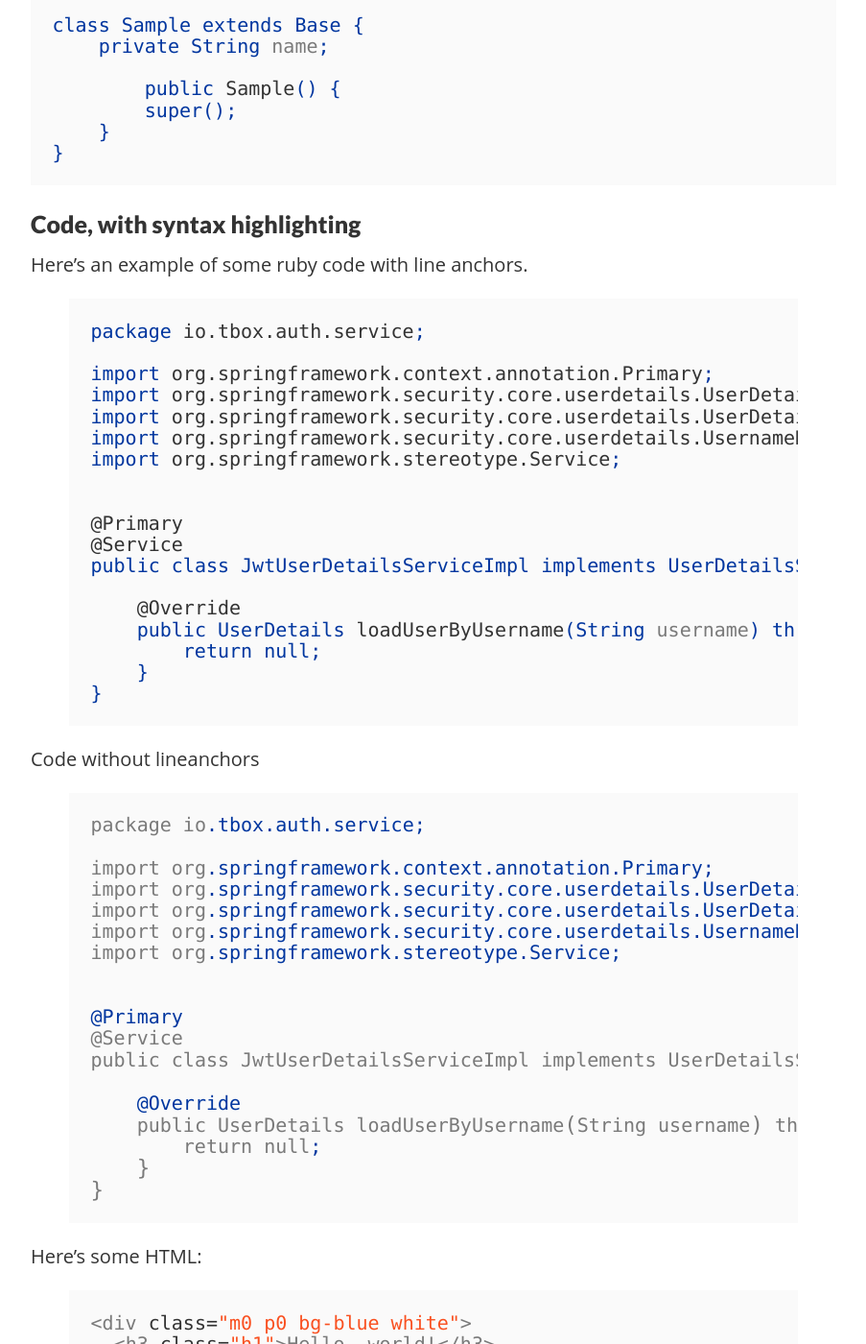
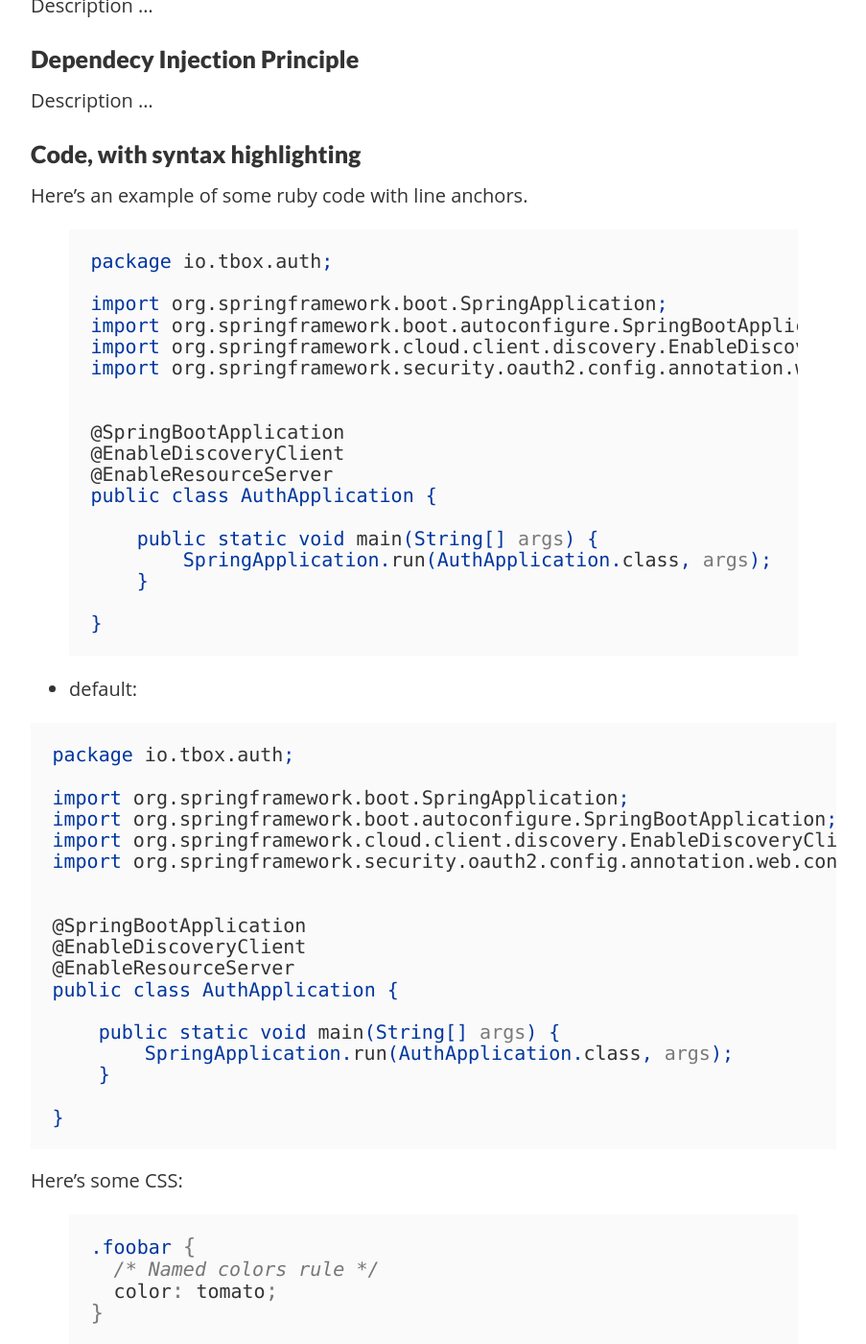
Before and after one commit to sexualanimal/jedicode.co, a Jekyll site: the page built from _posts/2018-10-24-easy-solid.md, in a window 1280 px wide and 1400 px high, scrolled down 1995 px. Shown: the whole window at 96% size, without its empty margins (188-1091 px from the left). Built offline with Jekyll 4.4.1, drawn with Linux system fonts in a browser that asks for light colours; some of the changed text lies outside the part shown.

Commit message:
Two types of code.

````diff
--- a/_posts/2018-10-24-easy-solid.md
+++ b/_posts/2018-10-24-easy-solid.md
@@ -38,66 +38,103 @@ categories: java base
 
 Создавая наследников одного и тогоже интерфейса или абстрактного класса они не должны менять поведения базового класса. Тоесть имея две реализации **B** и **C** класса **A** мы можем с легкость менять реализации и получать одинаковое конечное поведение обоих реализаций.
 
-1) base type
+### ISP - Interface Segregation Principle
 
-```java
-class Sample extends Base {
-    private String name;
+Description ...
 
-	public Sample() {
-        super();
-    }
-}
-```
+### Dependecy Injection Principle
+
+Description ...
 
 ### Code, with syntax highlighting
 
 Here's an example of some ruby code with line anchors.
 
 {% highlight java lineanchors %}
-package io.tbox.auth.service;
+package io.tbox.auth;
 
-import org.springframework.context.annotation.Primary;
-import org.springframework.security.core.userdetails.UserDetails;
-import org.springframework.security.core.userdetails.UserDetailsService;
-import org.springframework.security.core.userdetails.UsernameNotFoundException;
-import org.springframework.stereotype.Service;
+import org.springframework.boot.SpringApplication;
+import org.springframework.boot.autoconfigure.SpringBootApplication;
+import org.springframework.cloud.client.discovery.EnableDiscoveryClient;
+import org.springframework.security.oauth2.config.annotation.web.configuration.EnableResourceServer;
 
 
-@Primary
-@Service
-public class JwtUserDetailsServiceImpl implements UserDetailsService {
+@SpringBootApplication
+@EnableDiscoveryClient
+@EnableResourceServer
+public class AuthApplication {
 
-    @Override
-    public UserDetails loadUserByUsername(String username) throws UsernameNotFoundException {
-        return null;
+    public static void main(String[] args) {
+        SpringApplication.run(AuthApplication.class, args);
     }
+
 }
 {% endhighlight %}
 
-Code without lineanchors
+- default:
+
+```java
+package io.tbox.auth;
+
+import org.springframework.boot.SpringApplication;
+import org.springframework.boot.autoconfigure.SpringBootApplication;
+import org.springframework.cloud.client.discovery.EnableDiscoveryClient;
+import org.springframework.security.oauth2.config.annotation.web.configuration.EnableResourceServer;
+
+
+@SpringBootApplication
+@EnableDiscoveryClient
+@EnableResourceServer
+public class AuthApplication {
+
+    public static void main(String[] args) {
+        SpringApplication.run(AuthApplication.class, args);
+    }
+
+}
+```
+
+Here's some CSS:
 
 {% highlight css %}
-package io.tbox.auth.service;
+.foobar {
+  /* Named colors rule */
+  color: tomato;
+}
+{% endhighlight %}
 
-import org.springframework.context.annotation.Primary;
-import org.springframework.security.core.userdetails.UserDetails;
-import org.springframework.security.core.userdetails.UserDetailsService;
-import org.springframework.security.core.userdetails.UsernameNotFoundException;
-import org.springframework.stereotype.Service;
+- default:
 
+```css
+.foobar {
+  /* Named colors rule */
+  color: tomato;
+}
+```
 
-@Primary
-@Service
-public class JwtUserDetailsServiceImpl implements UserDetailsService {
+Here's some JavaScript:
 
-    @Override
-    public UserDetails loadUserByUsername(String username) throws UsernameNotFoundException {
-        return null;
-    }
+{% highlight js %}
+var isPresent = require('is-present')
+
+module.exports = function doStuff(things) {
+  if (isPresent(things)) {
+    doOtherStuff(things)
+  }
 }
+{% endhighlight %}
 
-{% endhighlight %}
+- default:
+
+```javascript
+var isPresent = require('is-present')
+
+module.exports = function doStuff(things) {
+  if (isPresent(things)) {
+    doOtherStuff(things)
+  }
+}
+```
 
 Here's some HTML:
 
@@ -107,11 +144,10 @@ Here's some HTML:
 </div>
 {% endhighlight %}
 
+- default:
 
-### ISP - Interface Segregation Principle
-
-Description ...
-
-### Dependecy Injection Principle
-
-Description ...
+```html
+<div class="m0 p0 bg-blue white">
+  <h3 class="h1">Hello, world!</h3>
+</div>
+```
````
